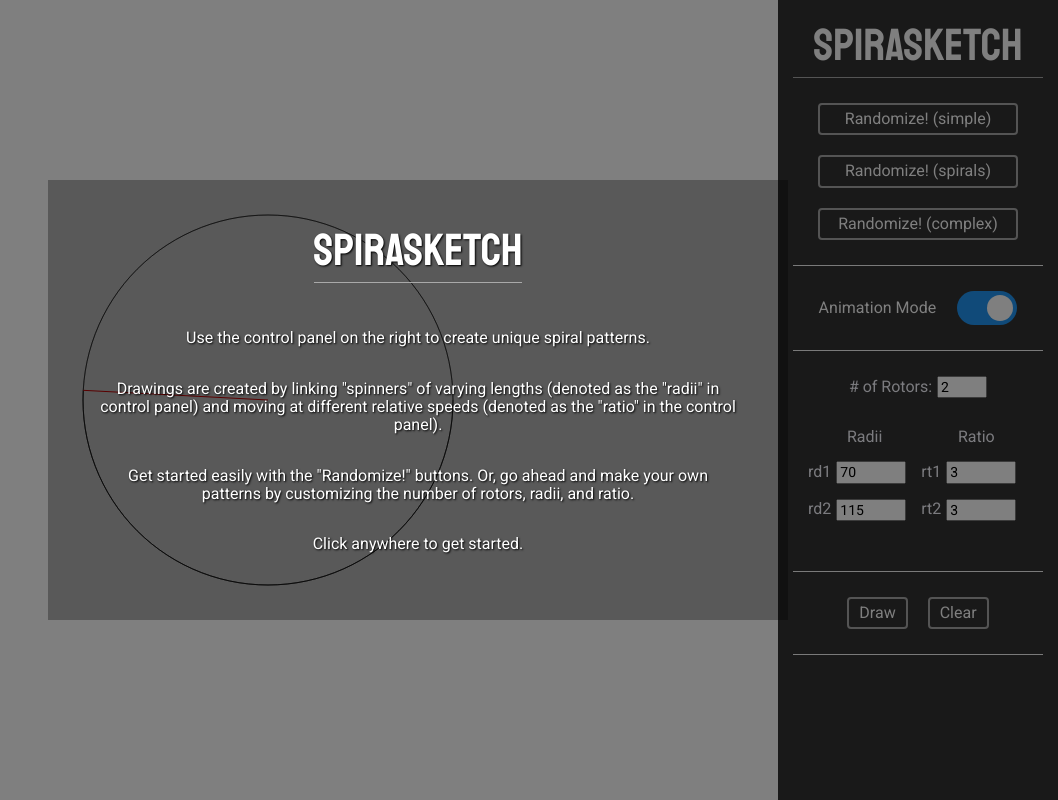
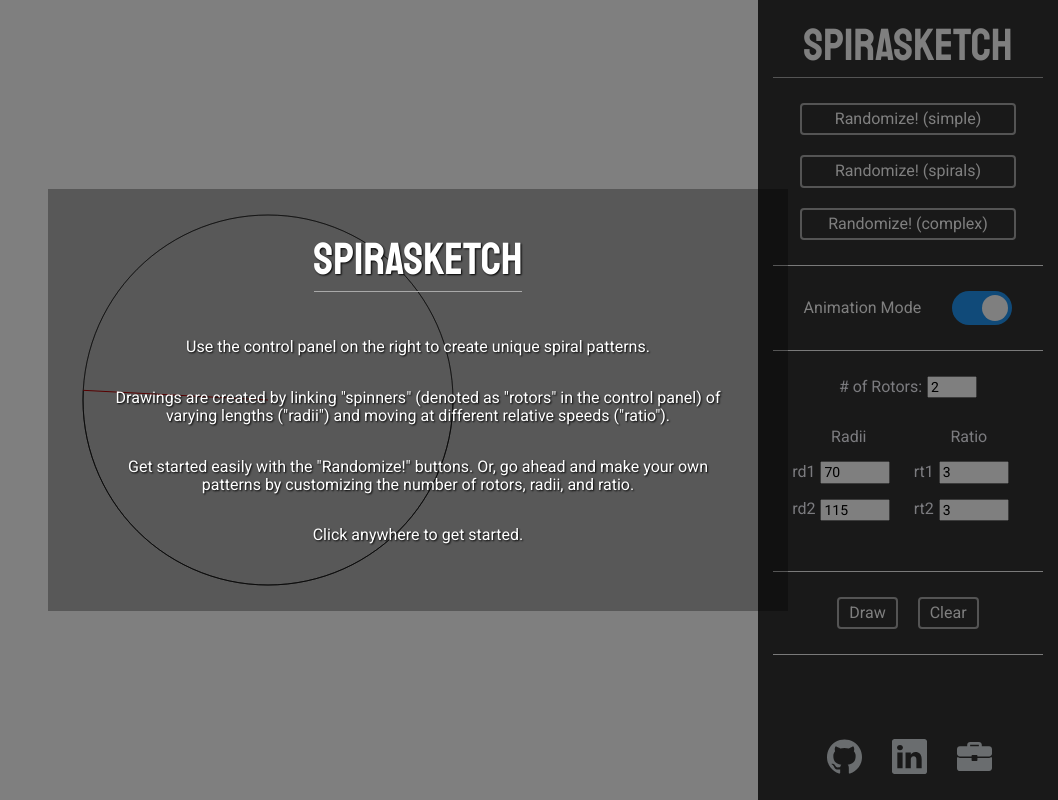
Before and after one commit to chuuster/spirasketch, a website built with webpack: page dist/index.html in a window 1280 px wide. Shown: the whole page, without its empty margins (222-1280 px from the left). Built offline with nearby package versions, Linux system fonts and the light colour scheme.

Commit message:
Add contact links to side bar

```diff
--- a/src/stylesheets/index.css
+++ b/src/stylesheets/index.css
@@ -57,11 +57,9 @@ html {
 /* Overall Structure */
 #scroll-container {
   height: 100vh;
-  min-width: 280px;
-  max-width: 280px;
+  width: 300px;
   display: flex;
   flex-direction: column;
-  overflow: hidden;
   position: absolute;
   right: 0px;
   background: rgba(0,0,0,0.8);
@@ -74,17 +72,18 @@ html {
   font-size: 45px;
   padding: 5px 0px 5px 0px;
   border-bottom: 1px solid darkgray;
-  /* position: absolute;
-  top: 0px; */
 }
 
 #options-pane-container {
+  min-height: 100%;
   overflow: auto;
 }
 
 #options-pane {
+  min-height: calc(100% - 165px);
+  position: relative;
   color: white;
-  padding: 15px 15px 30px 15px;
+  padding: 15px 15px 150px 15px;
 }
 
 #options-pane section {
@@ -165,3 +164,21 @@ input[type="number"] {
   margin-top: 15px;
   margin-right: 15px;
 }
+
+/* Contact Links */
+
+#options-pane #side-bar-contacts {
+  width: calc(100% - 60px);
+  border: 1px solid transparent;
+  position: absolute;
+  bottom: 0px;
+  display: flex;
+  justify-content: center;
+}
+
+.contact-link-item svg {
+  width: 35px;
+  height: 35px;
+  fill: #d5dce0;
+  margin: 15px 15px;
+}
```
Also changed, not shown: dist/index.html.
